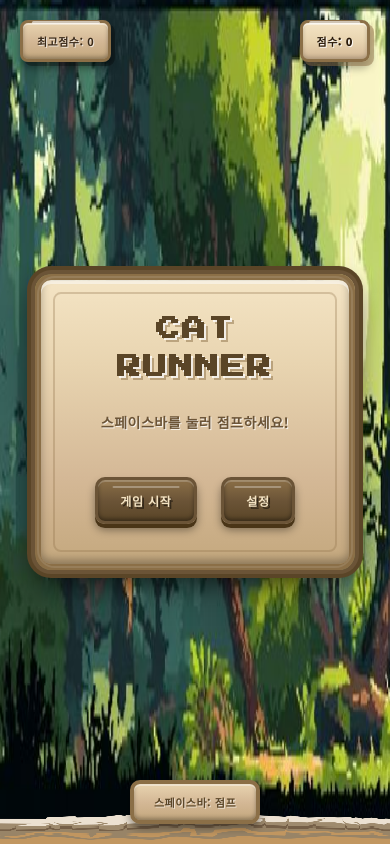
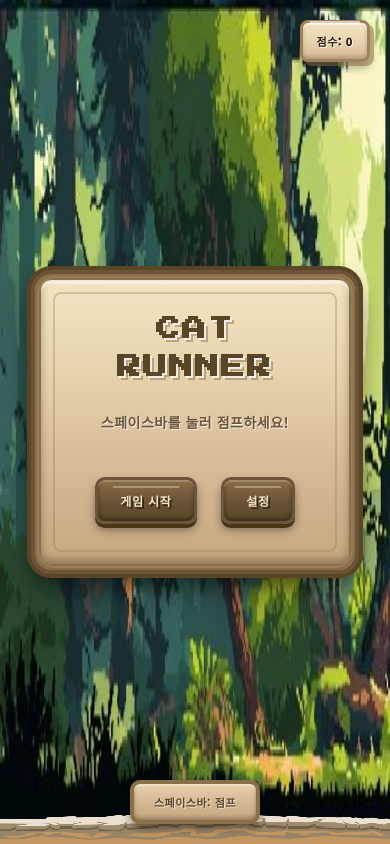
Before and after one commit to ohhaewonisulzzang/Cat-Runner, a plain HTML site: page index.html in a window 390 px wide. Drawn offline with Linux system fonts and the light colour scheme.

Commit message:
ㅁㄴㅇ

```diff
--- a/index.html
+++ b/index.html
@@ -19,7 +19,6 @@
         <div id="gameUI">
             <!-- 점수 표시 -->
             <div id="scoreBoard">
-                <div id="highScore">최고점수: <span>0</span></div>
                 <div id="currentScore">점수: <span>0</span></div>
             </div>
 
@@ -59,7 +58,6 @@
             <div id="gameOverScreen" class="screen">
                 <h2>게임 오버</h2>
                 <div id="finalScore">점수: <span>0</span></div>
-                <div id="bestScore">최고점수: <span>0</span></div>
                 <div id="obstacleCount">통과한 장애물: <span>0</span>개</div>
                 <button id="backToMenuBtn">메인으로</button>
             </div>
--- a/src/css/style.css
+++ b/src/css/style.css
@@ -29,19 +29,26 @@ body {
     width: 100vw;
     height: 100vh;
     overflow: hidden;
-    background: #87CEEB;
+    background: #2b2b2b;
+    display: flex;
+    align-items: center;
+    justify-content: center;
 }
 
 /* 메인 캔버스 */
 #gameCanvas {
     display: block;
-    width: 100%;
-    height: 100%;
+    max-width: 100%;
+    max-height: 100%;
+    width: auto;
+    height: auto;
+    aspect-ratio: 16 / 9;
     background: linear-gradient(to bottom, #87CEEB 60%, #90EE90 60%, #8FBC8F 100%);
     -webkit-user-drag: none;
     -khtml-user-drag: none;
     -moz-user-drag: none;
     -o-user-drag: none;
+    box-shadow: 0 0 20px rgba(0, 0, 0, 0.5);
 }
 
 /* UI 오버레이 */
@@ -60,31 +67,31 @@ body {
     top: 20px;
     width: 100%;
     display: flex;
-    justify-content: space-between;
+    justify-content: flex-end;
     padding: 0 40px;
     pointer-events: none;
     z-index: 10;
 }
 
-#highScore, #currentScore {
-    background: linear-gradient(180deg, #e8d4b0 0%, #d4b896 50%, #c4a87e 100%);
-    color: #3a2a1a;
+#currentScore {
+    background: linear-gradient(180deg, #f4e4c4 0%, #e8d4b0 50%, #d4b896 100%);
+    color: #2a1a0a;
     padding: 14px 20px;
-    border: 4px solid #8b6f47;
+    border: 4px solid #a0825a;
     border-radius: 8px;
     box-shadow:
-        inset 0 2px 0 rgba(255, 255, 255, 0.4),
-        inset 0 -2px 4px rgba(0, 0, 0, 0.3),
-        4px 4px 0 0 rgba(0, 0, 0, 0.3),
-        0 6px 8px rgba(0, 0, 0, 0.4);
+        inset 0 2px 0 rgba(255, 255, 255, 0.5),
+        inset 0 -2px 4px rgba(0, 0, 0, 0.2),
+        4px 4px 0 0 rgba(139, 111, 71, 0.5),
+        0 6px 8px rgba(0, 0, 0, 0.3);
     font-size: 14px;
-    font-weight: 700;
+    font-weight: 900;
     letter-spacing: 0.5px;
     position: relative;
-    text-shadow: 1px 1px 0 rgba(255, 255, 255, 0.7);
+    text-shadow: 1px 1px 0 rgba(255, 255, 255, 0.9);
 }
 
-#highScore::before, #currentScore::before {
+#currentScore::before {
     content: '';
     position: absolute;
     top: -2px;
@@ -94,19 +101,6 @@ body {
     height: 3px;
     background: rgba(255, 255, 255, 0.6);
     border-radius: 2px;
-}
-
-#currentScore {
-    background: linear-gradient(180deg, #f4e4c4 0%, #e8d4b0 50%, #d4b896 100%);
-    border-color: #a0825a;
-    color: #2a1a0a;
-    font-weight: 900;
-    box-shadow:
-        inset 0 2px 0 rgba(255, 255, 255, 0.5),
-        inset 0 -2px 4px rgba(0, 0, 0, 0.2),
-        4px 4px 0 0 rgba(139, 111, 71, 0.5),
-        0 6px 8px rgba(0, 0, 0, 0.3);
-    text-shadow: 1px 1px 0 rgba(255, 255, 255, 0.9);
 }
 
 /* 화면 공통 스타일 - 스타듀밸리 RPG 스타일 */
@@ -388,7 +382,7 @@ body {
     z-index: 1;
 }
 
-#finalScore, #bestScore, #obstacleCount {
+#finalScore, #obstacleCount {
     font-size: 16px;
     font-weight: 700;
     margin: 14px 0;
@@ -401,15 +395,6 @@ body {
     text-shadow: 1px 1px 0 rgba(255, 255, 255, 0.9);
     position: relative;
     z-index: 1;
-}
-
-#bestScore {
-    color: #6b4423;
-    background: rgba(255, 215, 100, 0.4);
-    border-color: rgba(200, 150, 50, 0.6);
-    text-shadow:
-        1px 1px 0 rgba(255, 255, 255, 0.9),
-        2px 2px 0 rgba(200, 150, 50, 0.4);
 }
 
 /* 일시정지 화면 */
@@ -796,10 +781,10 @@ body.playing #controls {
         padding: 0 20px;
     }
 
-    #highScore, #currentScore {
+    #currentScore {
         font-size: 11px;
         padding: 10px 14px;
-        border: 3px solid #8b6f47;
+        border: 3px solid #a0825a;
     }
 
     .heat-gauge {
@@ -825,33 +810,9 @@ body.playing #controls {
         font-size: 13px;
     }
 
-    #finalScore, #bestScore, #obstacleCount {
+    #finalScore, #obstacleCount {
         font-size: 14px;
         padding: 10px 16px;
-    }
-}
-
-/* 새 기록 애니메이션 */
-.new-record {
-    animation: glow 1s ease-in-out infinite alternate;
-}
-
-@keyframes glow {
-    from {
-        background: rgba(255, 215, 100, 0.3);
-        box-shadow:
-            0 0 10px rgba(255, 215, 100, 0.5),
-            0 0 20px rgba(255, 215, 100, 0.3),
-            inset 0 0 10px rgba(255, 215, 100, 0.2);
-        border-color: rgba(200, 150, 50, 0.6);
-    }
-    to {
-        background: rgba(255, 215, 100, 0.5);
-        box-shadow:
-            0 0 20px rgba(255, 215, 100, 0.8),
-            0 0 40px rgba(255, 215, 100, 0.5),
-            inset 0 0 15px rgba(255, 215, 100, 0.4);
-        border-color: rgba(200, 150, 50, 0.8);
     }
 }
 
--- a/src/js/config/constants.js
+++ b/src/js/config/constants.js
@@ -57,11 +57,11 @@ export const GAME_CONSTANTS = {
 
     // 플레이어 설정
     PLAYER: {
-        WIDTH: 90,
-        HEIGHT: 90,
+        WIDTH: 130,
+        HEIGHT: 130,
         INITIAL_X: 256,
-        INITIAL_Y: 620,
-        GROUND_Y: 620,
+        INITIAL_Y: 590,
+        GROUND_Y: 590,
 
         // 물리
         GRAVITY: 0.6,
@@ -75,8 +75,8 @@ export const GAME_CONSTANTS = {
         ANIMATION_SPEED: 100,
 
         // 히트박스 패딩
-        HITBOX_PADDING_X: 20,
-        HITBOX_PADDING_Y: 15
+        HITBOX_PADDING_X: 25,
+        HITBOX_PADDING_Y: 20
     },
 
     // 장애물 설정
--- a/src/js/entities/Player.js
+++ b/src/js/entities/Player.js
@@ -67,8 +67,9 @@ export class Player {
             // 달리기 이미지 로드
             let runImagePaths;
             if (selectedCharacter === 'hoodiecat') {
-                // hoodiecat은 cat_run1.png, cat_run2.png 형식
-                runImagePaths = [1, 2, 3, 4].map(i => `${basePath}/cat_run${i}.png`);
+                // hoodiecat은 cat_run_1.png, cat_run_2.png 형식
+                // 애니메이션 순서 조정: 1 -> 3 -> 2 -> 4 (더 자연스러운 달리기)
+                runImagePaths = [1, 3, 2, 4].map(i => `${basePath}/cat_run_${i}.png`);
             } else {
                 // cat은 cat_run_1.png, cat_run_2.png 형식
                 runImagePaths = [1, 2, 3, 4].map(i => `${basePath}/cat_run_${i}.png`);
--- a/src/js/managers/StateManager.js
+++ b/src/js/managers/StateManager.js
@@ -16,7 +16,6 @@ export class GameStateManager {
         // 게임 데이터
         this.gameData = {
             score: 0,
-            highScore: this.loadHighScore(),
             obstaclesPassed: 0,
             gameSpeed: GAME_CONSTANTS.DIFFICULTY.INITIAL_SPEED,
             difficultyLevel: 1,
@@ -117,13 +116,6 @@ export class GameStateManager {
         if (prevScore < 10000 && this.gameData.score >= 10000) {
             this.triggerEnding();
             return; // 엔딩 트리거 후 더 이상 진행하지 않음
-        }
-
-        // 최고 점수 확인
-        if (this.gameData.score > this.gameData.highScore) {
-            this.gameData.highScore = this.gameData.score;
-            this.saveHighScore();
-            this.showNewRecord();
         }
 
         this.updateDifficulty();
@@ -398,7 +390,7 @@ export class GameStateManager {
         // 캐릭터 캐러셀 이벤트
         this.characters = [
             { id: 'cat', name: '일반 고양이', runImage: 'src/assets/images/player/cat/cat_run_1.png' },
-            { id: 'hoodiecat', name: '후드티 고양이', runImage: 'src/assets/images/player/hoodiecat/cat_run1.png' }
+            { id: 'hoodiecat', name: '후드티 고양이', runImage: 'src/assets/images/player/hoodiecat/cat_run_1.png' }
         ];
         this.currentCharacterIndex = 0;
 
@@ -442,13 +434,11 @@ export class GameStateManager {
     // 점수 표시 업데이트
     updateScoreDisplay() {
         document.querySelector('#currentScore span').textContent = this.gameData.score;
-        document.querySelector('#highScore span').textContent = this.gameData.highScore;
     }
 
     // 게임 오버 화면 업데이트
     updateGameOverScreen() {
         document.querySelector('#finalScore span').textContent = this.gameData.score;
-        document.querySelector('#bestScore span').textContent = this.gameData.highScore;
         document.querySelector('#obstacleCount span').textContent = this.gameData.obstaclesPassed;
     }
 
@@ -509,17 +499,6 @@ export class GameStateManager {
         this.currentCharacterIndex = this.characters.findIndex(c => c.id === this.gameData.selectedCharacter);
     }
 
-    // 새 기록 표시
-    showNewRecord() {
-        const bestScoreElement = document.querySelector('#bestScore');
-        bestScoreElement.classList.add('new-record');
-        bestScoreElement.textContent = 'NEW RECORD! ' + this.gameData.highScore;
-
-        setTimeout(() => {
-            bestScoreElement.classList.remove('new-record');
-        }, 3000);
-    }
-
     // 키보드 이벤트 처리
     handleKeyDown(e) {
         switch (e.code) {
@@ -547,14 +526,6 @@ export class GameStateManager {
     }
 
     // 로컬 스토리지 관리
-    loadHighScore() {
-        return parseInt(localStorage.getItem(STORAGE_KEYS.HIGH_SCORE)) || 0;
-    }
-
-    saveHighScore() {
-        localStorage.setItem(STORAGE_KEYS.HIGH_SCORE, this.gameData.highScore.toString());
-    }
-
     loadSetting(key, defaultValue) {
         const storageKey = `catRunner${key}`;
         const stored = localStorage.getItem(storageKey);
```
Also changed, not shown: src/assets/images/player/hoodiecat/cat_jump.png, src/assets/images/player/hoodiecat/cat_run1.png (deleted), src/assets/images/player/hoodiecat/cat_run2.png (deleted), src/assets/images/player/hoodiecat/cat_run3.png (deleted), src/assets/images/player/hoodiecat/cat_run4.png (deleted), src/assets/images/player/hoodiecat/cat_run_1.png (added), src/assets/images/player/hoodiecat/cat_run_2.png (added), src/assets/images/player/hoodiecat/cat_run_3.png (added), src/assets/images/player/hoodiecat/cat_run_4.png (added), 3 other files.
